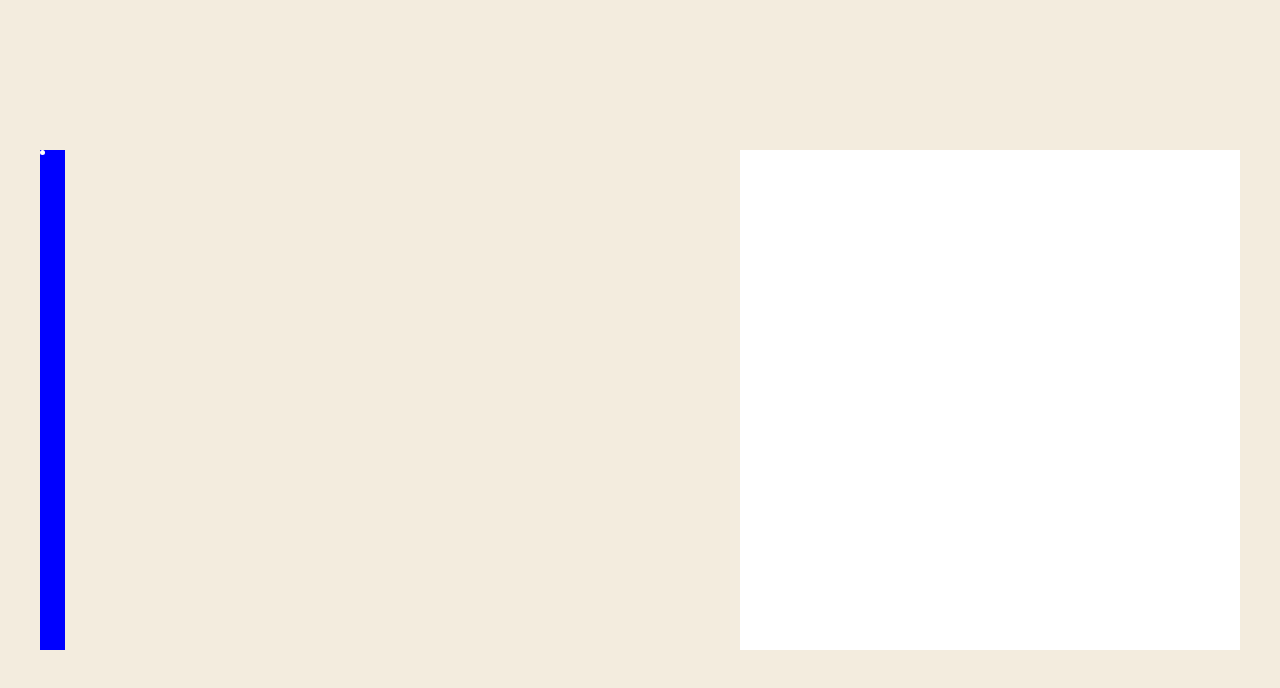
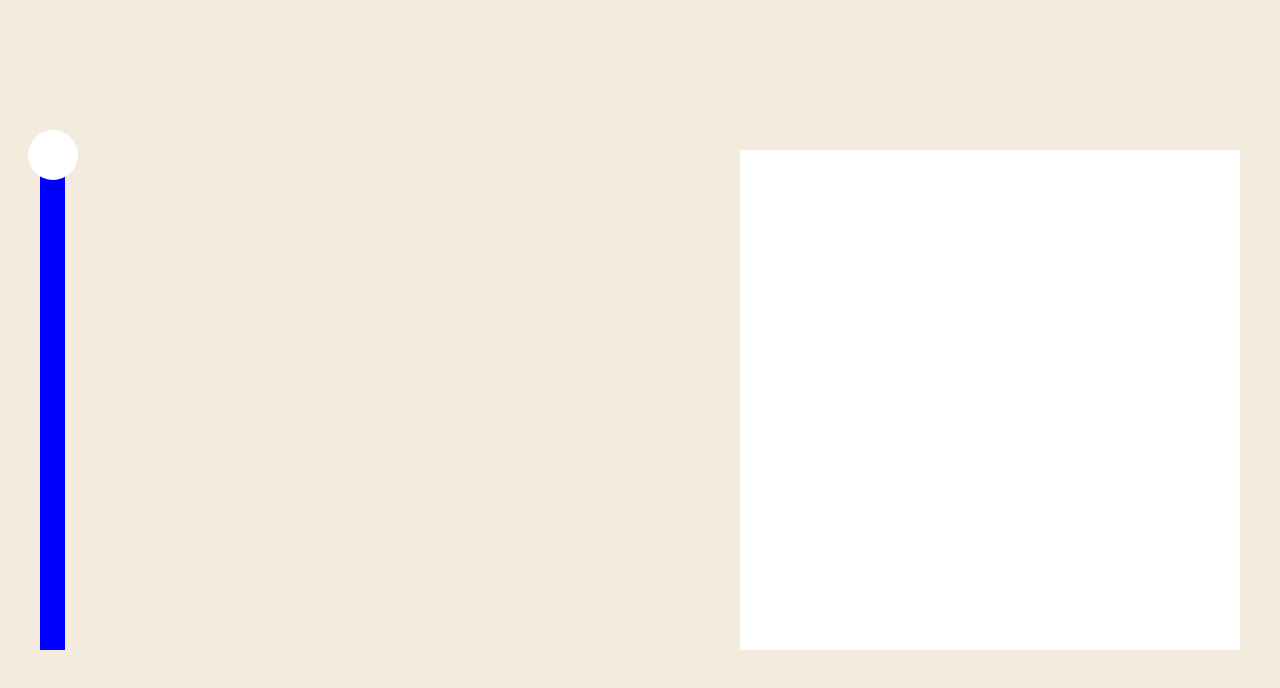
Before and after one commit to applecat144/TOP-s-Etch-a-Sketch, a plain HTML site: page index.html in a window 1280 px wide. Drawn offline with Linux system fonts and the light colour scheme.

Commit message:
finish the cursor mechanics. Onto styling !

```diff
--- a/index.html
+++ b/index.html
@@ -12,8 +12,10 @@
 <body>
     <div class="main-container">
 
-        <div class="options">
+        <div class="slider-view">
+        </div>
 
+        <div class="slider-engine">
         </div>
 
 
--- a/script.js
+++ b/script.js
@@ -1,8 +1,9 @@
 let screen = document.querySelector('.screen')
     , minResolution = 16
-    , maxResolution = 24
+    , maxResolution = 64
     , pixelPerSide = 16
-    , checkMouseDown = 0;
+    , checkMouseDown = 0
+    , screenSwapRequired = 0;
 
 let screenSize = document.querySelector('.screen').offsetWidth;
 let allPixels = document.querySelectorAll('.pixel');
@@ -20,17 +21,26 @@ createSlider();
 allPixels.forEach((pixel) => pixel.addEventListener('mouseover', addColor));
 
 window.onmousedown = () => { checkMouseDown = 1; };
-window.onmouseup = () => { checkMouseDown = 0; };
+window.onmouseup = () => {
+    checkMouseDown = 0;
+    if (screenSwapRequired) {
+        console.log("screenSwap"); clearScreen(); createScreen(); screenSwapRequired = 0;
+    }
+};
 
 document.querySelectorAll('.slider-peg').forEach((peg) => {
-    peg.addEventListener('mouseover', (e) => {
+    peg.addEventListener('mouseleave', (e) => {
 
         if (checkMouseDown) {
-            let pegNumber = +e.target.classList["1"].substr(1);
-            console.log('works');
+
+            let pegNumber = "";
+
+
+            pegNumber = +e.target.classList["1"].substr(1);
+
 
             for (i = minResolution; i <= maxResolution; i++) {
-                let currentPeg = document.querySelector(`.slider-peg.x${i}`);
+                let currentPeg = document.querySelector(`.sliderview-peg.x${i}`);
 
                 if (currentPeg.firstChild) {
                     currentPeg.removeChild(currentPeg.firstChild);
@@ -39,24 +49,23 @@ document.querySelectorAll('.slider-peg').forEach((peg) => {
 
 
             for (i = minResolution; i <= pegNumber; i++) {
-                document.querySelector(`.slider-peg.x${i}`).style.backgroundColor = "green";
+                document.querySelector(`.sliderview-peg.x${i}`).style.backgroundColor = "green";
             }
 
             for (i = pegNumber + 1; i <= maxResolution; i++) {
 
-                document.querySelector(`.slider-peg.x${i}`).removeAttribute('style');
+                document.querySelector(`.sliderview-peg.x${i}`).removeAttribute('style');
             }
 
             let cursor = document.createElement('div');
             cursor.classList.add('slider-cursor');
-            document.querySelector(`.slider-peg.x${pegNumber}`).appendChild(cursor);
+            document.querySelector(`.sliderview-peg.x${pegNumber}`).appendChild(cursor);
 
             pixelPerSide = pegNumber;
+            screenSwapRequired = 1;
 
-            clearScreen();
-            createScreen();
 
-            allPixels.forEach((pixel) => pixel.addEventListener('mouseover', addColor));
+
 
         }
     });
@@ -66,15 +75,23 @@ function createSlider() {
 
     for (i = minResolution; i <= maxResolution; i++) {
         let peg = document.createElement('div');
-        peg.classList.add('slider-peg');
+        peg.classList.add('sliderview-peg');
         peg.classList.add(`x${i}`);
-        document.querySelector('.options').appendChild(peg);
+        document.querySelector('.slider-view').appendChild(peg);
 
         if (i === minResolution) {
             let cursor = document.createElement('div');
             cursor.classList.add('slider-cursor');
-            document.querySelector(`.slider-peg.x${i}`).appendChild(cursor);
+            document.querySelector(`.sliderview-peg.x${i}`).appendChild(cursor);
         }
+    }
+
+    for (i = minResolution; i <= maxResolution; i++) {
+        let peg = document.createElement('div');
+        peg.classList.add('slider-peg');
+        peg.classList.add(`x${i}`);
+        document.querySelector('.slider-engine').appendChild(peg);
+
     }
 }
 
@@ -93,6 +110,8 @@ function createScreen() {
         allPixels = document.querySelectorAll('.pixel');
 
     }
+    console.log("I did create");
+    allPixels.forEach((pixel) => pixel.addEventListener('mouseover', addColor));
 
 }
 
@@ -101,6 +120,7 @@ function clearScreen() {
     while (screen.firstChild) {
         screen.removeChild(screen.firstChild);
     }
+    console.log("I did clear");
 
 }
 
--- a/style.css
+++ b/style.css
@@ -32,7 +32,8 @@ body {
     align-items: center;
 }
 
-.options {
+.slider-view,
+.slider-engine {
     width: 25px;
     height: 500px;
     display: flex;
@@ -40,17 +41,28 @@ body {
     align-items: stretch;
 }
 
+.slider-engine {
+    z-index: 1;
+    position: absolute;
+}
+
+.sliderview-peg {
+    flex: 1;
+    background-color: blue;
+    display: flex;
+    align-items: center;
+    justify-content: center;
+}
+
 .slider-peg {
     flex: 1;
-    background-color: blue;
-    /* display: flex;
-    align-items: center;
-    justify-content: center; */
 }
 
 .slider-cursor {
-    width: 5px;
-    height: 5px;
+    width: 50px;
+    height: 50px;
     border-radius: 50%;
     background-color: white;
+    position: absolute;
+    pointer-events: none;
 }
```
